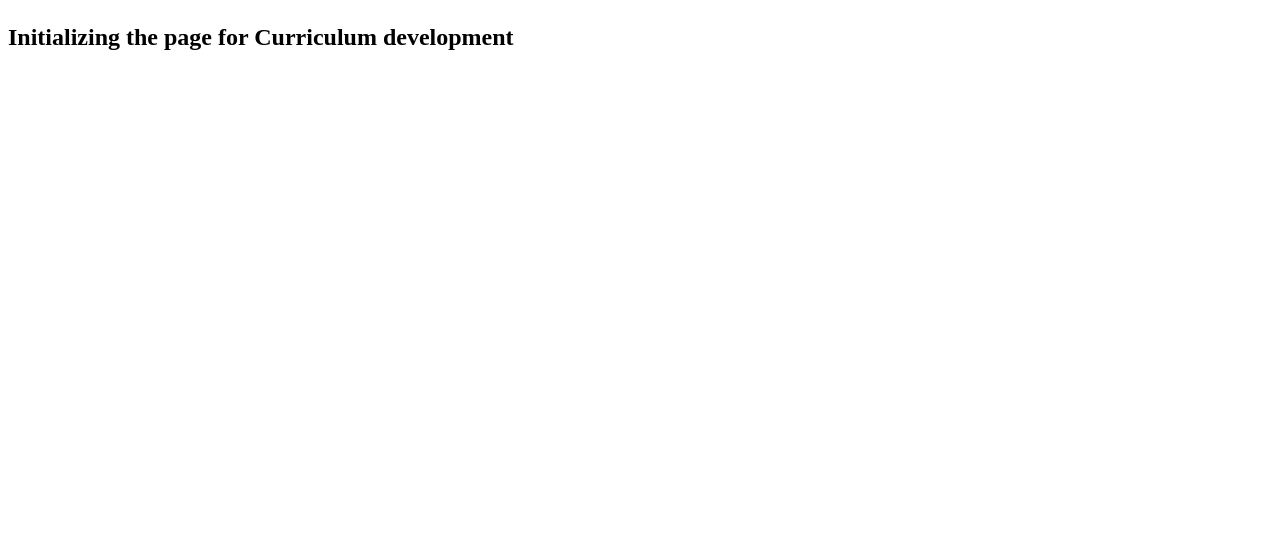
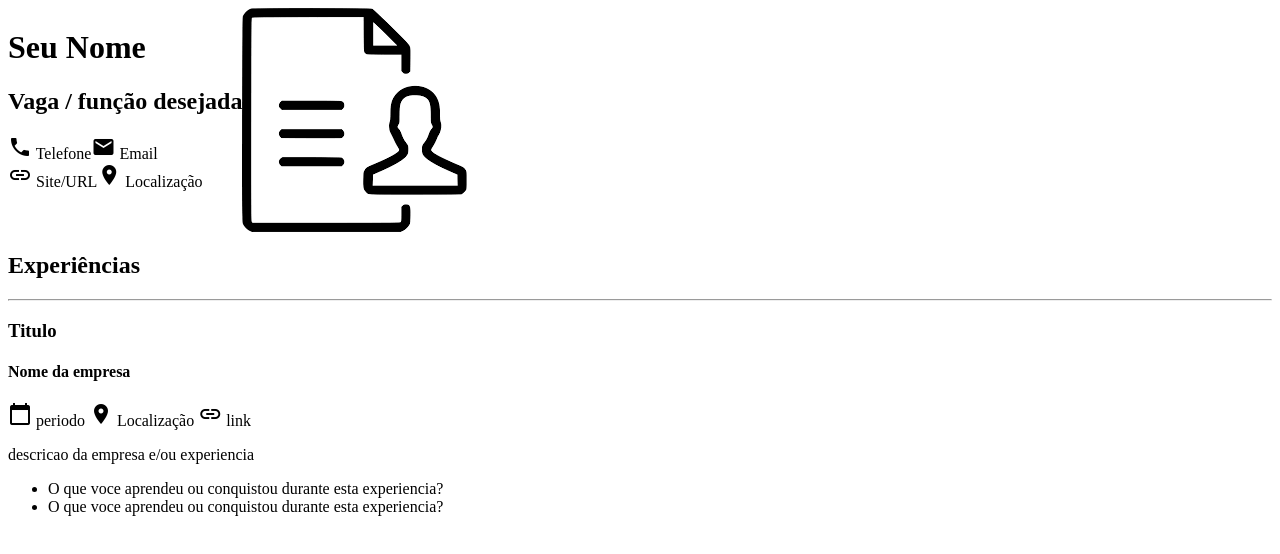
Before and after one commit to FZPenha/CurriculoPessoalEstilizado, a plain HTML site: page index.html in a window 1280 px wide. Drawn offline with Linux system fonts and the light colour scheme.

Commit message:
inicialização da estrutura html

```diff
--- a/index.html
+++ b/index.html
@@ -4,11 +4,58 @@
     <meta charset="UTF-8">
     <meta name="viewport" content="width=device-width, initial-scale=1.0">
     <link rel="stylesheet" type="text/css" href="styles.css">
+    <link rel="stylesheet" href="https://fonts.googleapis.com/icon?family=Material+Icons">
     <link rel="icon" href="./img/cvimg.png">
     <title>Curriculum</title>
 </head>
 <body>
-    <p>Initializing the page for Curriculum development</p>
+    <div style="display: flex;" id="SecaoNome">
+        <div>
+            <h1>Seu Nome</h1>
+            <h2>Vaga / função desejada</h2>
+
+            <div style="display: flex;">
+                <div>
+                    <i class="material-icons">phone</i>
+                    Telefone
+                </div>
+                <div>
+                    <i class="material-icons">email</i>
+                    Email
+                </div>
+            </div>
+
+            <div style="display: flex;">
+                <div>
+                    <i class="material-icons">link</i>
+                    Site/URL
+                </div>
+                <div>
+                    <i class="material-icons">location_on</i>
+                    Localização
+                </div>
+            </div>
+        </div>
+        <img src="./img/cvimg.png" alt="ftPerfil">
+    </div>
+
+    <div>
+        <h2>Experiências</h2>
+        <hr />
+        <h3>Titulo</h3>
+        <h4>Nome da empresa</h4>
+        <i class="material-icons">calendar_today</i>
+        periodo
+        <i class="material-icons">location_on</i>
+        Localização
+        <i class="material-icons">link</i>
+        link
+        <p>descricao da empresa e/ou experiencia</p>
+        <ul>
+            <li>O que voce aprendeu ou conquistou durante esta experiencia?</li>
+            <li>O que voce aprendeu ou conquistou durante esta experiencia?</li>
+        </ul>
+    </div>
 
     <script src="./script.js"></script>
 </body>
--- a/styles.css
+++ b/styles.css
@@ -1,4 +1,3 @@
-p {
-    font-size: 24px;
-    font-weight: bold;
+a {
+    text-decoration: none;
 }
```
Also changed, not shown: referencias/Nome.png (added), referencias/conquistas(with_icons).png (added), referencias/courses.png (added), referencias/education.png (added), referencias/experiencia.png (added), referencias/filosofias.png (added), referencias/forcas.png (added), referencias/languages_or_skills.png (added), referencias/links.png (added), referencias/passions.png (added), referencias/projects.png (added), referencias/skills.png (added), referencias/sumario.png (added), referencias/time.png (added).
